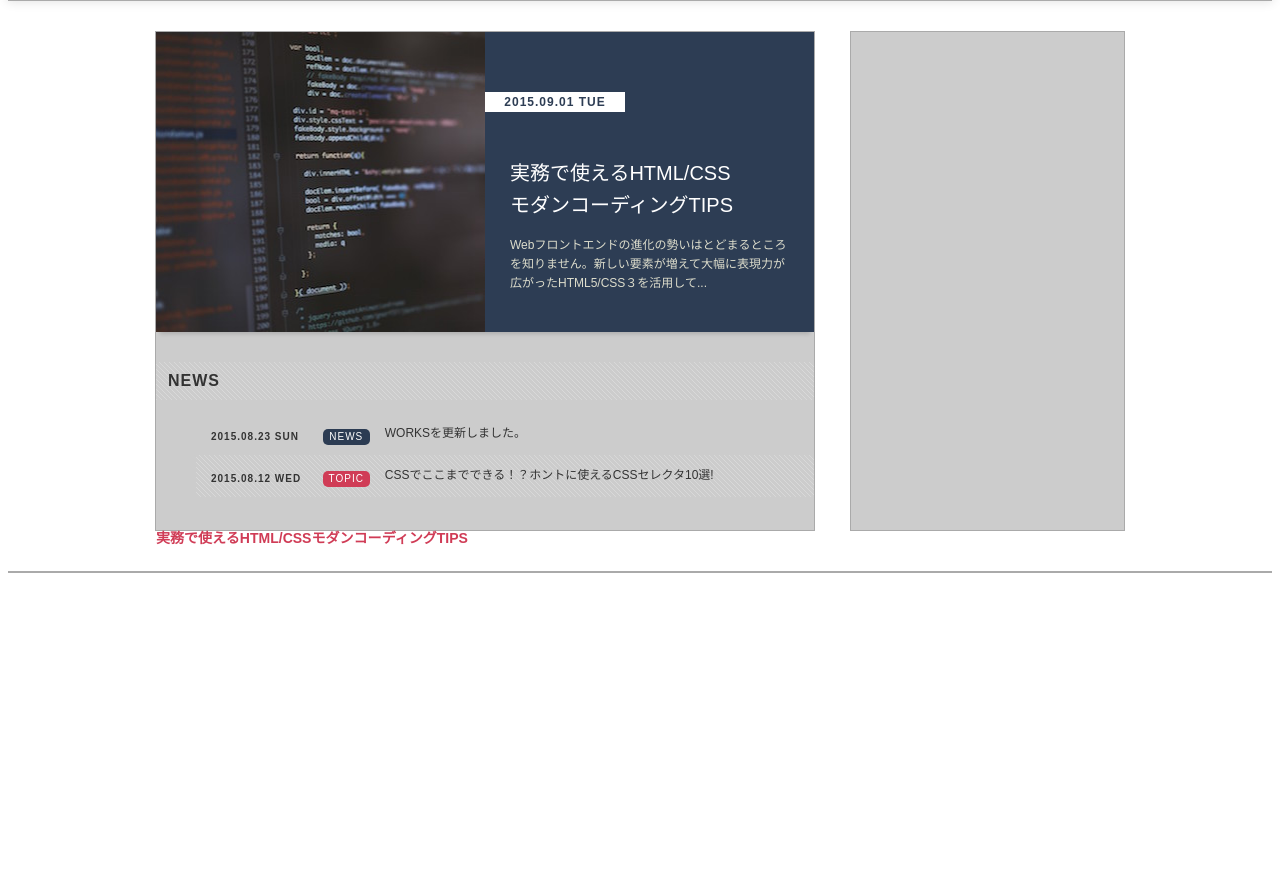
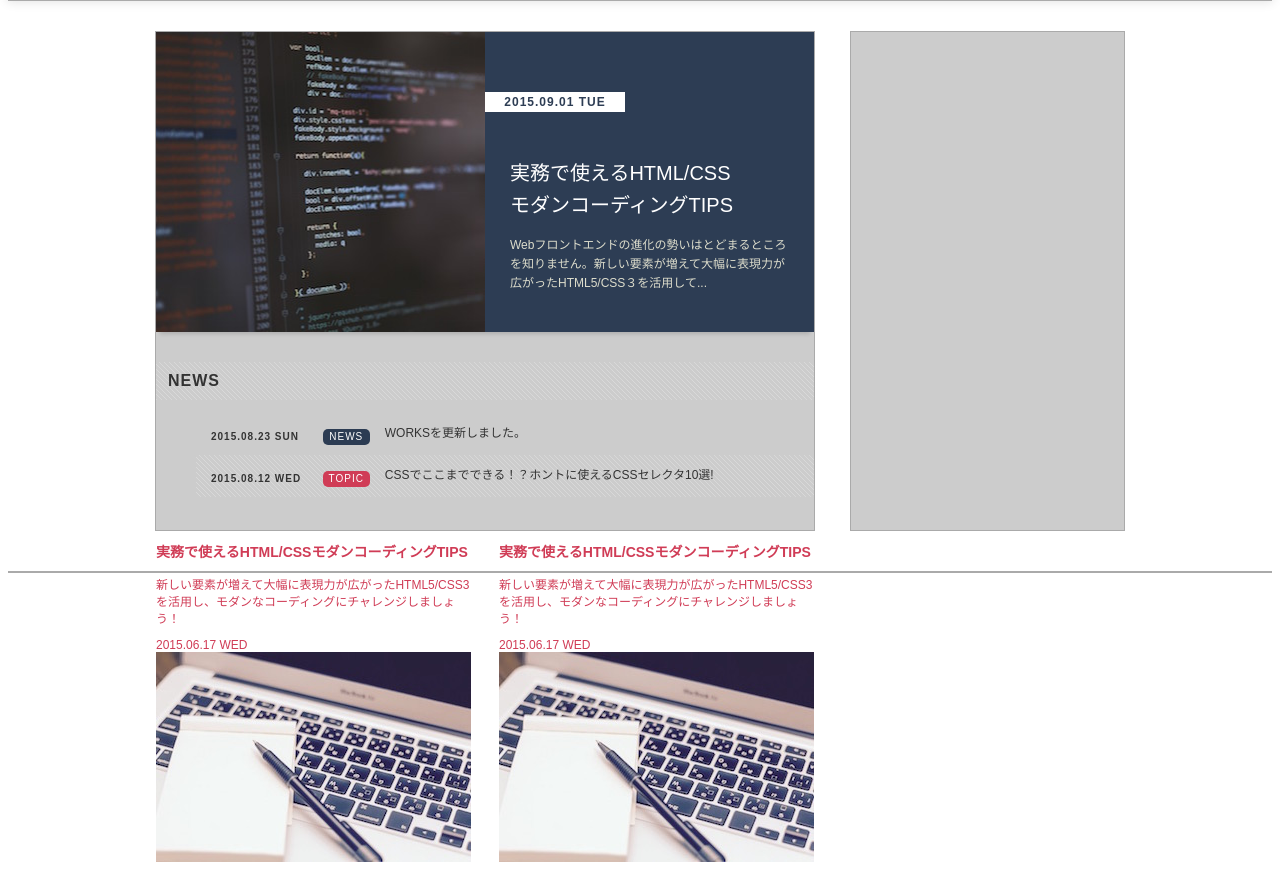
Before and after one commit to natsumi7733/VoluntaryTraining_coding, a plain HTML site: page 2/standard-layout/index.html in a window 1280 px wide. Shown: the part 160-1055 px from the top of the page. Before the commit the page ends 800 px from the top, so only its background shows below. Drawn offline with Linux system fonts and the light colour scheme.

Commit message:
2019.07.30 articleのコーディング途中まで

```diff
--- a/2/standard-layout/css/style.css
+++ b/2/standard-layout/css/style.css
@@ -78,6 +78,27 @@ a:link, a:visited, a:hover, a:active{
 .gloval-nav .nav-item a:hover{
   background-color: #d03c56;
   color: #fff;
+}
+
+.wrapper{
+  width: 970px;
+  margin: 30px auto 40px;
+}
+
+.clearfix::after{
+  content: '';
+  display: block;
+  clear: both;
+}
+
+.main{
+  display: block;
+  float: left;
+  width: 660px;
+}
+
+.main, .sidemenu{
+  height: 500px;
 }
 
 .hidden{
@@ -212,25 +233,18 @@ NEWS
   font-size: 1.2rem;
 }
 
-.wrapper{
-  width: 970px;
-  margin: 30px auto 40px;
+.article-box{
+  display: block;
+  width: 315px;
+  margin-bottom: 30px;
 }
 
-.clearfix::after{
-  content: '';
-  display: block;
-  clear: both;
+.article-box:nth-of-type(odd){
+  float: left;
 }
 
-.main{
-  display: block;
-  float: left;
-  width: 660px;
-}
-
-.main, .sidemenu{
-  height: 500px;
+.article-box:nth-of-type(even){
+  float: right;
 }
 
 .sidemenu{
--- a/2/standard-layout/index.html
+++ b/2/standard-layout/index.html
@@ -53,7 +53,7 @@
                 <span class="title">CSSでここまでできる！？ホントに使えるCSSセレクタ10選!</span>
               </a>
             </li>
-            <!-- 以下略 -->
+            <!-- 省略 -->
           </ul>
         </section>
         <section class="articles">
@@ -61,8 +61,17 @@
         <div class="clearfix">
           <a href="#" class="article-box">
             <h3 class="title">実務で使えるHTML/CSSモダンコーディングTIPS</h3>
-            <p class="desc"></p>
+            <p class="desc">新しい要素が増えて大幅に表現力が広がったHTML5/CSS3を活用し、モダンなコーディングにチャレンジしましょう！</p>
+            <time class="date" datetime="2015-06-17">2015.06.17 WED</time>
+            <img class="image" src="./images/article.jpg" alt="コーディング画面">
           </a>
+          <a href="#" class="article-box">
+            <h3 class="title">実務で使えるHTML/CSSモダンコーディングTIPS</h3>
+            <p class="desc">新しい要素が増えて大幅に表現力が広がったHTML5/CSS3を活用し、モダンなコーディングにチャレンジしましょう！</p>
+            <time class="date" datetime="2015-06-17">2015.06.17 WED</time>
+            <img class="image" src="./images/article.jpg" alt="コーディング画面">
+          </a>
+          <!-- 省略 -->
         </div>
         </section>
       </main>
```
